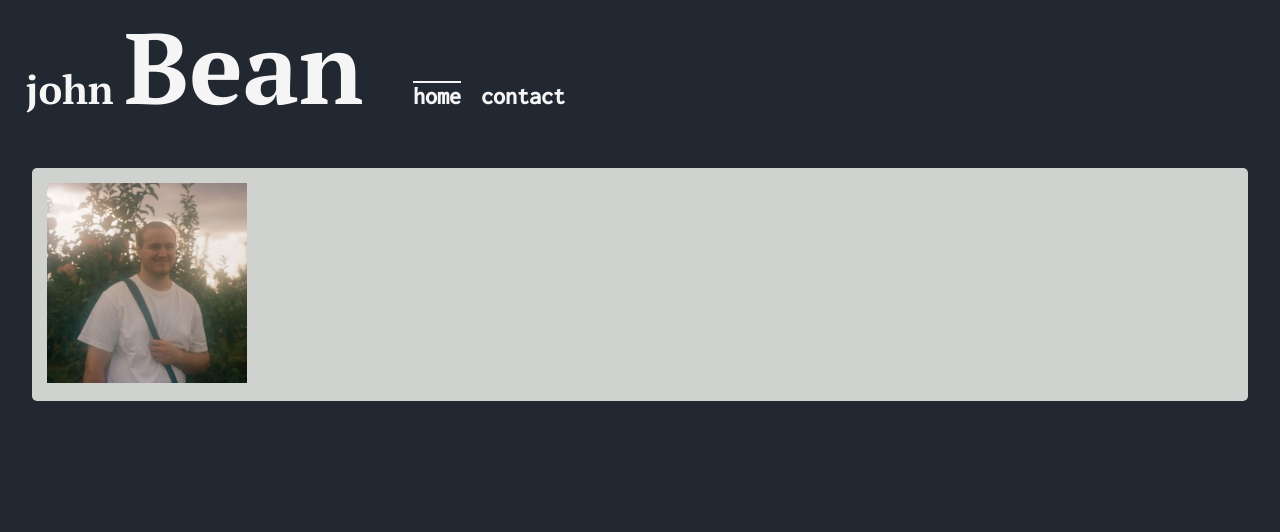
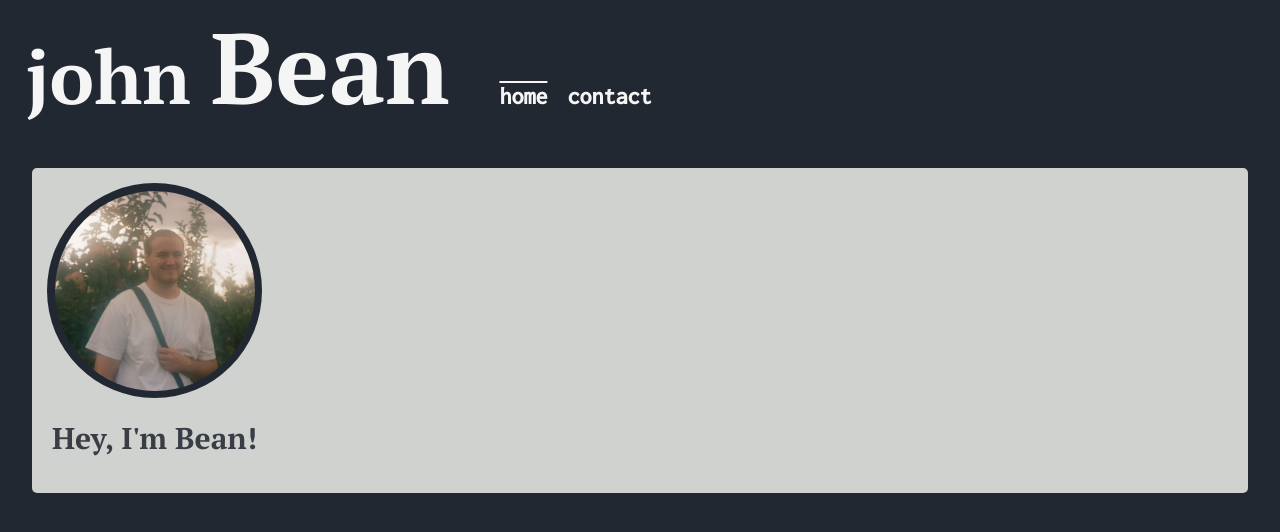
Before and after one commit to jbeans0312/jbeans-website, a React (Create React App) app: page / in a window 1280 px wide. Shown: the top 532 px of the page. Built offline with nearby package versions, Linux system fonts and the light colour scheme.

Commit message:
added some flexbox formatting

```diff
--- a/src/components/IntroductionCard.tsx
+++ b/src/components/IntroductionCard.tsx
@@ -4,7 +4,12 @@ import selfie from "../images/profile-image-resize.jpg";
 export function IntroductionCard(): JSX.Element {
     return (
         <div className="card">
-            <img className={CardStyle.img} src={selfie}></img>
+            <div className={CardStyle.center}>
+                <div className={CardStyle.imgborder}>
+                    <img className={CardStyle.img} src={selfie}></img>
+                </div>
+                <h1 className={CardStyle.h1}>Hey, I&apos;m Bean!</h1>
+            </div>
         </div>
     );
 }
--- a/src/components/style/IntroductionCard.module.css
+++ b/src/components/style/IntroductionCard.module.css
@@ -1,4 +1,29 @@
 .img {
     height: 200px;
     width: 200px;
+    border-radius: 50%;
 }
+
+.imgborder {
+    height: 215px;
+    width: 215px;
+    border-radius: 50%;
+    background-color: #222831;
+    display: flex;
+    justify-content: center;
+    align-items: center;
+}
+
+.h1{
+    font-family: 'PT Serif', serif;
+    color: #393E46;
+    font-size: 30px;
+}
+
+.center {
+    display: flex;
+    flex-direction: column;
+    justify-content: center;
+    align-items: center;
+    max-width: 215px;
+}
--- a/src/components/style/NavigationBar.module.css
+++ b/src/components/style/NavigationBar.module.css
@@ -17,7 +17,7 @@
     font-family: 'PT Serif', serif;
     color: whitesmoke;
     font-weight: bolder;
-    font-size: 40px;
+    font-size: 75px;
     margin: 0;
 }
 
--- a/src/index.css
+++ b/src/index.css
@@ -19,6 +19,9 @@ body {
     border-radius: 5px;
     padding: 15px 15px;
     margin-top: 25px;
+    display: flex;
+    flex-direction: row;
+    justify-content: flex-start;
 }
 
 code {
```
